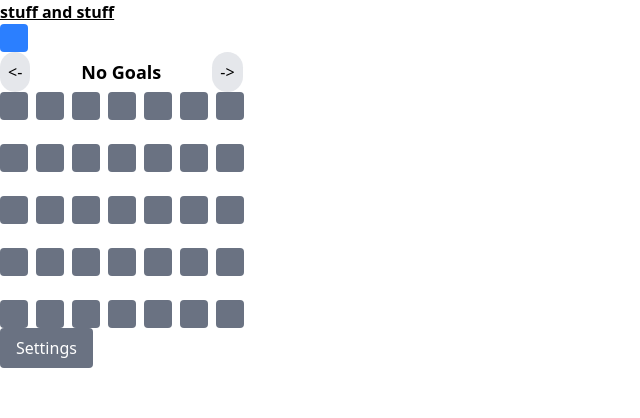
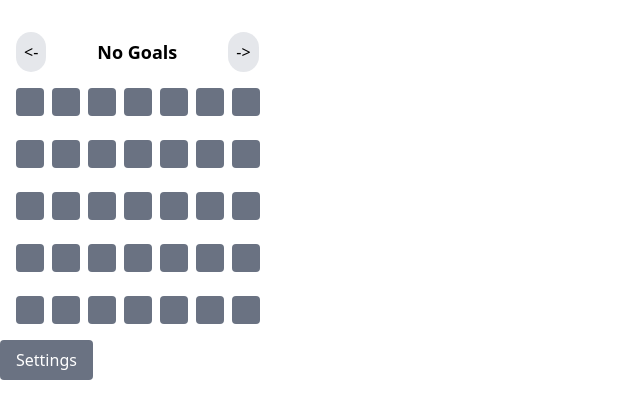
Before and after one commit to andydmort/habit-grid, a Vue app: page / in a window 1280 px wide. Shown: the top 418 px of the page, without its empty margins (0-640 px from the left). Built offline with nearby package versions, Linux system fonts and the light colour scheme.

Commit message:
Chore: started some styling.

```diff
--- a/src/App.vue
+++ b/src/App.vue
@@ -59,54 +59,68 @@ onMounted(() => {
 </script>
 
 <template>
-  <p class="font-bold underline">stuff and stuff</p>
-  <Box
-    @clicked="handleBoxClick"
-  />
+  <div class="p-4">
+
     <GoalSelector
+      class="py-4"
       :goals="goals"
       @goalSelected="handleGoalSelect"
     />
     <Week
-    :habitDB=habitStorage
+      :habitDB="habitStorage"
       color="bg-blue-500"
-    habit="stuff"
+      :habit="selectedGoal ?? ''"
+      :startDate="new Date('2023-01-01')"
+      :endDate="new Date('2023-01-07')"
       @day-clicked="onDayClicked"
     />
     <br>
     <Week
-    :habitDB=habitStorage
+      :habitDB="habitStorage"
       color="bg-blue-500"
-    habit="eating"
+      :habit="selectedGoal ?? ''"
+      :startDate="new Date('2023-01-08')"
+      :endDate="new Date('2023-01-14')"
+      @day-clicked="onDayClicked"
     />
     <br>
     <Week
-    :habitDB=habitStorage
+      :habitDB="habitStorage"
       color="bg-blue-500"
-    habit="eating"
+      :habit="selectedGoal ?? ''"
+      :startDate="new Date('2023-01-15')"
+      :endDate="new Date('2023-01-21')"
+      @day-clicked="onDayClicked"
     />
     <br>
     <Week
-    :habitDB=habitStorage
+      :habitDB="habitStorage"
+      :habit="selectedGoal ?? ''"
       color="bg-blue-500"
-    habit="eating"
+      :startDate="new Date('2023-01-22')"
+      :endDate="new Date('2023-01-28')"
+      @day-clicked="onDayClicked"
     />
     <br>
     <Week
-    :habitDB=habitStorage
+      :habitDB="habitStorage"
+      :habit="selectedGoal ?? ''"
       color="bg-blue-500"
-    habit="eating"
+      :startDate="new Date('2023-01-29')"
+      :endDate="new Date('2023-02-04')"
+      @day-clicked="onDayClicked"
     />
 
+  </div>
+  <button @click="showCreateGoalModal = true" class="px-4 py-2 bg-gray-500 text-white rounded">
+    Settings
+  </button>
   <HabitModal
     v-if="selectedDay"
     :day="selectedDay"
     :habitDB="habitStorage"
     @close="onCloseModal"
   />
-  <button @click="showCreateGoalModal = true" class="px-4 py-2 bg-gray-500 text-white rounded">
-    Settings
-  </button>
   <EditGoalsModal
     v-if="showCreateGoalModal"
     :goals="goals"
--- a/src/components/Box.vue
+++ b/src/components/Box.vue
@@ -1,5 +1,4 @@
 <script setup lang="ts">
-import { defineProps, defineEmits } from 'vue';
 
 withDefaults(defineProps<{
   color?: string;
--- a/src/components/Week.vue
+++ b/src/components/Week.vue
@@ -10,37 +10,34 @@ const props = defineProps<{
   color: string; // Tailwind color (e.g., "blue-500")
   habit: string; // The habit to track (e.g., "Exercise")
   habitDB: HabitDB;
-  mondayDate?: Date; // The date for Monday in the week. This represents the start of the week.
+  startDate: Date; // The start date of the range
+  endDate: Date; // The end date of the range
 }>();
 
 const emit = defineEmits<{
   "day-clicked": [value: string]
 }>();
 
-
 const tracker = props.habitDB;
 const weekDays = ref<string[]>([]);
 const habitsForWeek = ref<Array<HabitRecord>>([]);
 
-// Get the start of the current week (Monday)
-const getWeekStartDate = (): Date => {
-  const today = props.mondayDate ?? new Date();
-  return today;
+// Generate dates for the given range
+const loadWeekDays = () => {
+  const start = props.startDate;
+  const end = props.endDate;
+  const dates = [];
+  let currentDate = new Date(start);
+  while (currentDate <= end) {
+    dates.push(currentDate.toISOString().split("T")[0]); // YYYY-MM-DD format
+    currentDate.setDate(currentDate.getDate() + 1);
+  }
+  weekDays.value = dates;
 };
 
-// Generate a week's dates
-const loadWeekDays = () => {
-  const start = getWeekStartDate();
-  weekDays.value = Array.from({ length: 7 }, (_, i) => {
-    const date = new Date(start);
-    date.setDate(start.getDate() + i);
-    return date.toISOString().split("T")[0]; // YYYY-MM-DD format
-  });
-};
-
-// Load the habit records for the week
+// Load the habit records for the range
 const loadWeekHabits = async () => {
-  const [start, end] = [weekDays.value[0], weekDays.value[6]];
+  const [start, end] = [weekDays.value[0], weekDays.value[weekDays.value.length - 1]];
   habitsForWeek.value = await tracker.getRecordsByDateRange(start, end);
 };
 
@@ -55,7 +52,6 @@ const datesAndHabits = computed(()=>{
   });
   return rtn;
 });
-
 
 // Load data when component is mounted
 onMounted(() => {
```
Lines whose indentation alone changed are shown as unchanged.
